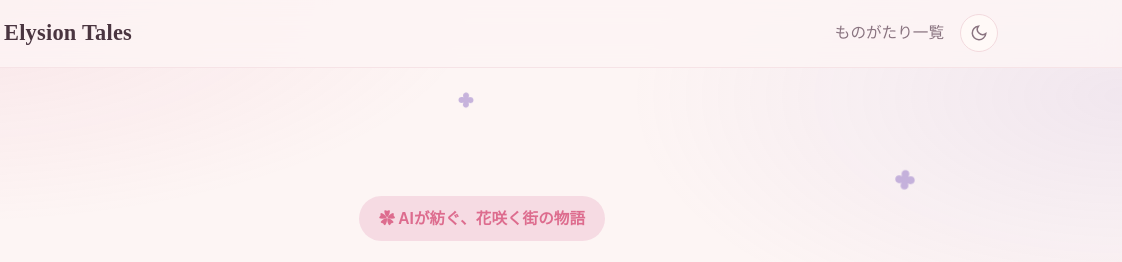
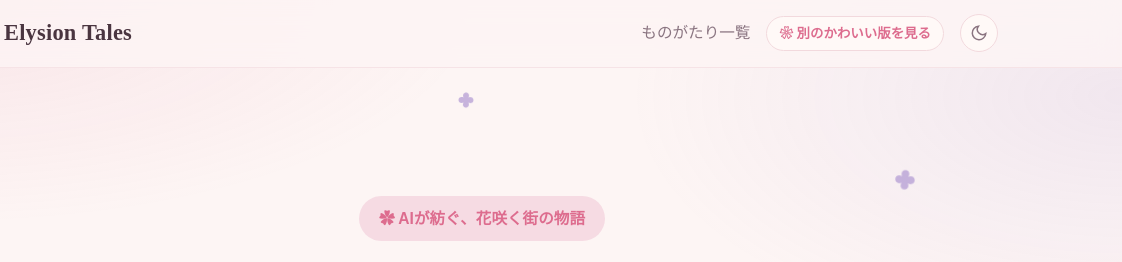
Before and after one commit to fabdemnt-dev/elysion_tales, a plain HTML site: page index.html in a window 1280 px wide. Shown: the top 262 px of the page, 158-1280 px from the left. Drawn offline with Linux system fonts and the light colour scheme; a web font is replaced by a local one.

Commit message:
別のかわいい版へのリンクを復元

```diff
--- a/assets/style.css
+++ b/assets/style.css
@@ -245,6 +245,25 @@
 }
 .theme-toggle:hover { color: var(--color-primary); border-color: var(--color-primary); transform: scale(1.06); }
 
+.version-switch {
+  display: inline-flex;
+  align-items: center;
+  font-size: var(--text-xs);
+  font-weight: 700;
+  white-space: nowrap;
+  color: var(--color-primary);
+  padding: var(--space-1) var(--space-3);
+  border-radius: var(--radius-full);
+  background: var(--color-surface-2);
+  border: 1px solid var(--color-border);
+  transition: color var(--transition-interactive), border-color var(--transition-interactive), transform var(--transition-interactive);
+}
+.version-switch:hover { color: var(--color-primary); border-color: var(--color-primary); transform: translateY(-1px); }
+
+@media (max-width: 700px) {
+  .version-switch { font-size: 11px; padding: var(--space-1) var(--space-2); }
+}
+
 /* ---------- Hero ---------- */
 .hero {
   position: relative;
@@ -321,6 +340,10 @@
   .site-nav { gap: var(--space-2); }
   .site-nav a { font-size: var(--text-xs); }
   .theme-toggle { width: 32px; height: 32px; }
+}
+
+@media (max-width: 480px) {
+  .site-nav a:not(.version-switch) { display: none; }
 }
 
 .story-card {
--- a/index.html
+++ b/index.html
@@ -30,6 +30,7 @@
       <nav class="site-nav">
         <a href="index.html">ものがたり一覧</a>
       </nav>
+      <a class="version-switch" href="https://elysion-tales.pplx.app" target="_blank" rel="noopener">❀ 別のかわいい版を見る</a>
       <button class="theme-toggle" data-theme-toggle aria-label="Switch to dark mode"></button>
     </div>
   </header>
```
Also changed, not shown: chatgpt-sample.html (+1 -0 lines), chatgpt.html (+1 -0 lines), claude-sample.html (+1 -0 lines), claude.html (+1 -0 lines), gemini-sample.html (+1 -0 lines), gemini.html (+1 -0 lines), 1 other file.
